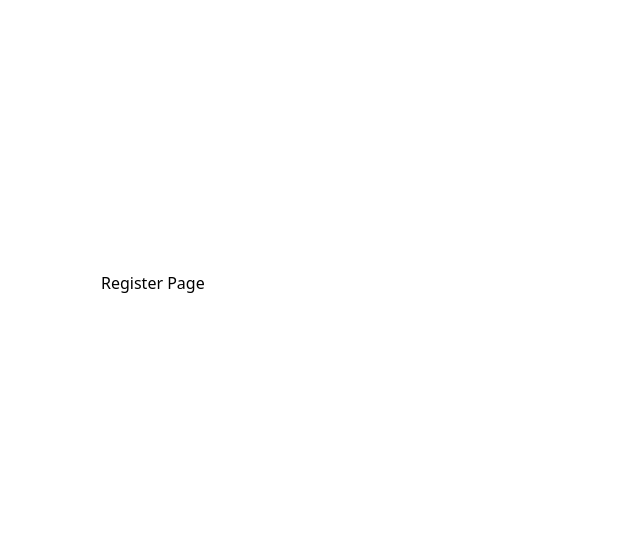
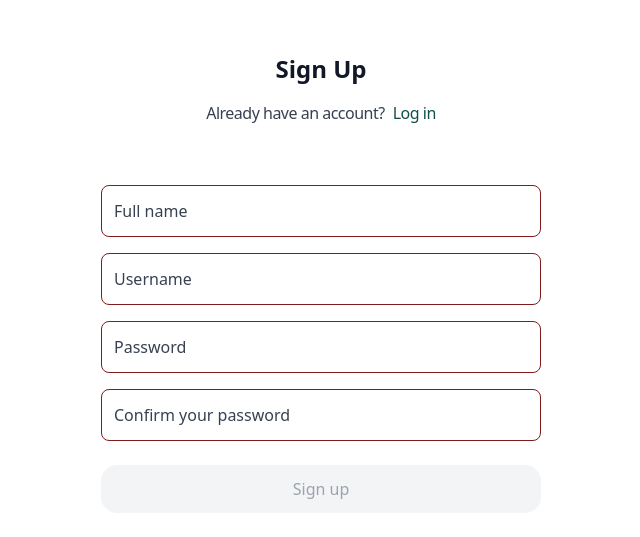
Before and after one commit to suellenlemos/react-blog, a React (Vite) app: page /register in a window 1280 px wide. Shown: the part 117-654 px from the top of the page, without its empty margins (319-959 px from the left). Built offline with nearby package versions, Linux system fonts and the light colour scheme.

Commit message:
add register form into register page

```diff
--- a/src/view/pages/Register/index.tsx
+++ b/src/view/pages/Register/index.tsx
@@ -1,3 +1,204 @@
+import { CrossCircledIcon } from '@radix-ui/react-icons';
+import { Link } from 'react-router-dom';
+import { useForm } from 'react-hook-form';
+import { Button } from '../../components/Button';
+import { useRegisterController } from './useRegisterController';
+import { cn } from '../../../app/utils';
+
+interface FormData {
+  username: string;
+  password: string;
+}
+
 export const Register = () => {
-  return <h1>Register Page</h1>;
+  const { handleSubmit } = useForm<FormData>();
+  const {
+    name,
+    setName,
+    hasNameError,
+    setHasNameError,
+    username,
+    nameErrorMessage,
+    setUsername,
+    hasUsernameError,
+    setHasUsernameError,
+    usernameErrorMessage,
+    password,
+    setPassword,
+    hasPasswordError,
+    setHasPasswordError,
+    passwordErrorMessage,
+    confirmedPassword,
+    setConfirmedPassword,
+    hasConfirmedPasswordError,
+    setHasConfirmedPasswordError,
+    confirmedPasswordErrorMessage,
+    isSubmitting,
+    checkName,
+    checkUsername,
+    checkPassword,
+    checkConfirmedPassword,
+    disableSubmit,
+    onSubmit,
+  } = useRegisterController();
+
+  return (
+    <>
+      <header className="flex flex-col items-center gap-4 text-center">
+        <h1 className="text-2xl font-bold text-gray-900 tracking[-1px]">
+          Sign Up
+        </h1>
+
+        <p className="space-x-2">
+          <span className="text-gray-700 tracking-[-0.5px]">
+            Already have an account?
+          </span>
+
+          <Link
+            to="/login"
+            className="tracking-[-0.5px] font-medium text-teal-900">
+            Log in
+          </Link>
+        </p>
+      </header>
+
+      <form
+        onSubmit={handleSubmit(onSubmit)}
+        className="mt-[60px] flex flex-col gap-4">
+        <div className="relative">
+          <input
+            id="name"
+            placeholder=""
+            value={name}
+            onChange={(e) => {
+              setName(e.target.value);
+              setHasNameError(false);
+            }}
+            onBlur={(e) => {
+              setName(e.target.value);
+              checkName();
+            }}
+            className={cn(
+              'bg-white w-full rounded-lg border border-gray-500 px-3 h-[52px] text-gray-800 pt-4 peer placeholder-shown:pt-0 focus:border-gray-800 transition-all outline-none',
+              nameErrorMessage && '!border-red-900'
+            )}
+          />
+          <label
+            htmlFor="name"
+            className="absolute text-xs left-[13px] top-2 pointer-events-none text-gray-700 peer-placeholder-shown:text-base peer-placeholder-shown:top-3.5 transition-all">
+            Full name
+          </label>
+          {hasNameError && (
+            <div className="flex gap-2 items-center mt-2 text-red-900">
+              <CrossCircledIcon />
+              <span className="text-xs">{nameErrorMessage}</span>
+            </div>
+          )}
+        </div>
+
+        <div className="relative">
+          <input
+            id="username"
+            placeholder=""
+            value={username}
+            onChange={(e) => {
+              setUsername(e.target.value.toLowerCase().trim());
+              setHasUsernameError(false);
+            }}
+            onBlur={(e) => {
+              setUsername(e.target.value.toLowerCase());
+              checkUsername();
+            }}
+            className={cn(
+              'bg-white w-full rounded-lg border border-gray-500 px-3 h-[52px] text-gray-800 pt-4 peer placeholder-shown:pt-0 focus:border-gray-800 transition-all outline-none',
+              usernameErrorMessage && '!border-red-900'
+            )}
+          />
+          <label
+            htmlFor="username"
+            className="absolute text-xs left-[13px] top-2 pointer-events-none text-gray-700 peer-placeholder-shown:text-base peer-placeholder-shown:top-3.5 transition-all">
+            Username
+          </label>
+          {hasUsernameError && (
+            <div className="flex gap-2 items-center mt-2 text-red-900">
+              <CrossCircledIcon />
+              <span className="text-xs">{usernameErrorMessage}</span>
+            </div>
+          )}
+        </div>
+
+        <div className="relative">
+          <input
+            id="password"
+            type="password"
+            placeholder=""
+            value={password}
+            onChange={(e) => {
+              setPassword(e.target.value.replace(/\s+/g, ''));
+              setHasPasswordError(false);
+            }}
+            onBlur={(e) => {
+              setPassword(e.target.value);
+              checkPassword();
+            }}
+            className={cn(
+              'bg-white w-full rounded-lg border border-gray-500 px-3 h-[52px] text-gray-800 pt-4 peer placeholder-shown:pt-0 focus:border-gray-800 transition-all outline-none',
+              passwordErrorMessage && '!border-red-900'
+            )}
+          />
+          <label
+            htmlFor="password"
+            className="absolute text-xs left-[13px] top-2 pointer-events-none text-gray-700 peer-placeholder-shown:text-base peer-placeholder-shown:top-3.5 transition-all">
+            Password
+          </label>
+          {hasPasswordError && (
+            <div className="flex gap-2 items-center mt-2 text-red-900">
+              <CrossCircledIcon />
+              <span className="text-xs">{passwordErrorMessage}</span>
+            </div>
+          )}
+        </div>
+
+        <div className="relative">
+          <input
+            id="confirmedPassword"
+            type="password"
+            placeholder=""
+            value={confirmedPassword}
+            onChange={(e) => {
+              setConfirmedPassword(e.target.value.replace(/\s+/g, ''));
+              setHasConfirmedPasswordError(false);
+            }}
+            onBlur={(e) => {
+              setConfirmedPassword(e.target.value);
+              checkConfirmedPassword();
+            }}
+            className={cn(
+              'bg-white w-full rounded-lg border border-gray-500 px-3 h-[52px] text-gray-800 pt-4 peer placeholder-shown:pt-0 focus:border-gray-800 transition-all outline-none',
+              confirmedPasswordErrorMessage && '!border-red-900'
+            )}
+          />
+          <label
+            htmlFor="confirmedPassword"
+            className="absolute text-xs left-[13px] top-2 pointer-events-none text-gray-700 peer-placeholder-shown:text-base peer-placeholder-shown:top-3.5 transition-all">
+            Confirm your password
+          </label>
+          {hasConfirmedPasswordError && (
+            <div className="flex gap-2 items-center mt-2 text-red-900">
+              <CrossCircledIcon />
+              <span className="text-xs">{confirmedPasswordErrorMessage}</span>
+            </div>
+          )}
+        </div>
+
+        <Button
+          type="submit"
+          className="mt-2"
+          isLoading={isSubmitting}
+          disabled={disableSubmit}>
+          Sign up
+        </Button>
+      </form>
+    </>
+  );
 };
--- /dev/null
+++ b/src/view/pages/Register/useRegisterController.ts
@@ -0,0 +1,109 @@
+import { useCallback, useState } from 'react';
+import { SubmitHandler } from 'react-hook-form';
+import { toast } from 'react-hot-toast';
+
+interface FormData {
+  username: string;
+  password: string;
+}
+
+export const useRegisterController = () => {
+  const [name, setName] = useState<string>('');
+
+  const [hasNameError, setHasNameError] = useState(false);
+
+  const nameErrorMessage = 'Please enter a valid name';
+
+  const [username, setUsername] = useState<string>('');
+
+  const [hasUsernameError, setHasUsernameError] = useState(false);
+
+  const usernameErrorMessage = 'Username must contain at least 6 characters';
+
+  const [password, setPassword] = useState<string>('');
+
+  const [hasPasswordError, setHasPasswordError] = useState(false);
+
+  const passwordErrorMessage = 'Password must contain at least 8 characters';
+
+  const [confirmedPassword, setConfirmedPassword] = useState<string>('');
+
+  const confirmedPasswordErrorMessage = 'Both passwords must match';
+
+  const [hasConfirmedPasswordError, setHasConfirmedPasswordError] =
+    useState(false);
+
+  const [isSubmitting, setIsSubmitting] = useState(false);
+
+  const checkName = () => {
+    setHasNameError(name.trim().length < 4);
+    setName(name);
+  };
+
+  const checkUsername = () => {
+    setHasUsernameError(username.trim().length < 6);
+    setUsername(username);
+  };
+
+  const checkPassword = () => {
+    setHasPasswordError(password.trim().length < 8);
+    setPassword(password);
+  };
+
+  const checkConfirmedPassword = () => {
+    setHasConfirmedPasswordError(password !== confirmedPassword);
+    setConfirmedPassword(confirmedPassword);
+  };
+
+  const disableSubmit =
+    !name ||
+    !username ||
+    !password ||
+    !confirmedPassword ||
+    hasNameError ||
+    hasUsernameError ||
+    hasPasswordError ||
+    hasConfirmedPasswordError ||
+    isSubmitting;
+
+  const onSubmit: SubmitHandler<FormData> = useCallback(async () => {
+    const payload = {
+      name: name.trim(),
+      username: username.trim(),
+      password: password.trim(),
+    };
+    console.log('payload', payload);
+    toast.success('Usuário cadastrado com sucesso');
+  }, [username, password]);
+
+  return {
+    name,
+    setName,
+    hasNameError,
+    setHasNameError,
+    username,
+    nameErrorMessage,
+    setUsername,
+    hasUsernameError,
+    setHasUsernameError,
+    usernameErrorMessage,
+    password,
+    setPassword,
+    hasPasswordError,
+    setHasPasswordError,
+    passwordErrorMessage,
+    confirmedPassword,
+    setConfirmedPassword,
+    hasConfirmedPasswordError,
+    setHasConfirmedPasswordError,
+    confirmedPasswordErrorMessage,
+    isSubmitting,
+    setIsSubmitting,
+    checkName,
+    checkUsername,
+    checkPassword,
+    checkConfirmedPassword,
+    disableSubmit,
+    onSubmit,
+  };
+};
```
